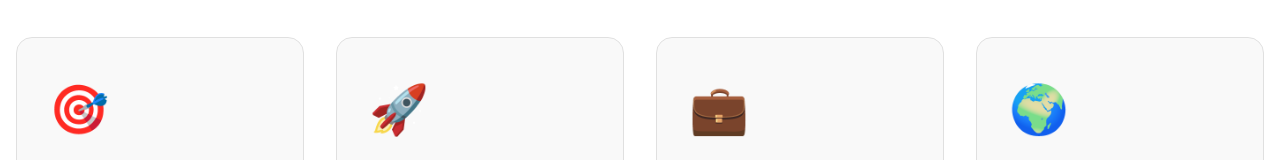
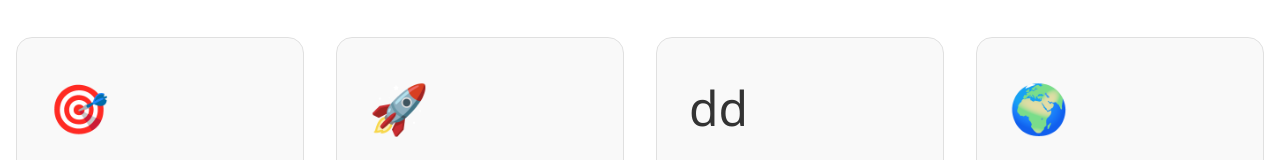
Before and after one commit to 0807unai/RETOALMINGO, a plain HTML site: page index2.html in a window 1280 px wide. Shown: the part 540-700 px from the top of the page. Drawn offline with Linux system fonts and the light colour scheme.

Commit message:
prueba de que vayan las features a todos

```diff
--- a/index2.html
+++ b/index2.html
@@ -53,7 +53,7 @@
                     <p>We develop new models of relationship between company and client, promoting entrepreneurship and technology.</p>
                 </div>
                 <div class="tarjeta-caracteristica">
-                    <div class="icono-caracteristica">💼</div>
+                    <div class="icono-caracteristica">dd</div>
                     <h3>Professional Experience</h3>
                     <p>Highly qualified team with years of experience in enterprise software development.</p>
                 </div>
```
